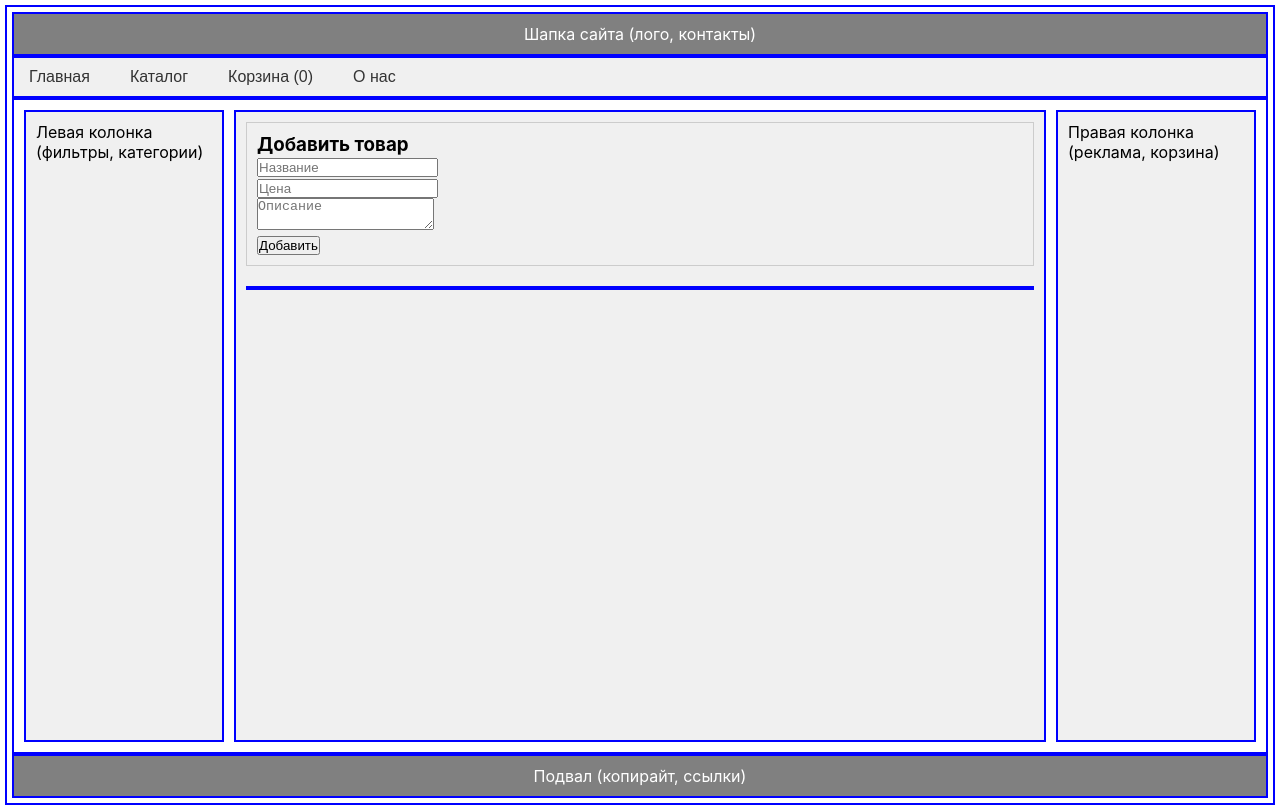
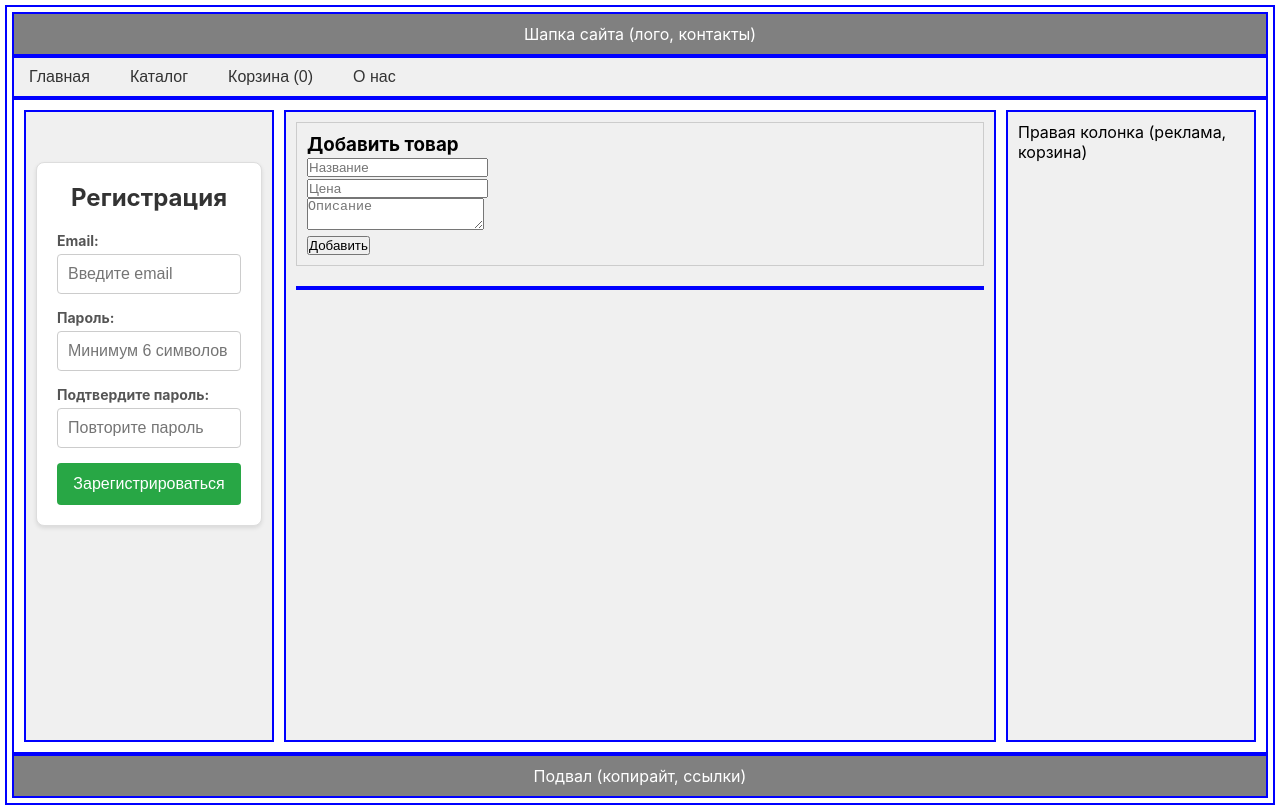
Before and after one commit to hayralik/store, a React (Create React App) app: page /store/catalog in a window 1280 px wide. Built offline with nearby package versions, Linux system fonts and the light colour scheme; no server answers.

Commit message:
Регистрация

```diff
--- a/src/components/layout/layout.css
+++ b/src/components/layout/layout.css
@@ -31,7 +31,7 @@
 
 .sidebar-left, .sidebar-right {
   border: 2px solid blue;
-  width: 200px;
+  width: 250px;
   background: #f0f0f0;
   padding: 10px;
 }
--- a/src/components/layout/layout.jsx
+++ b/src/components/layout/layout.jsx
@@ -1,5 +1,6 @@
 import Navigation from '../navigation/navigation';
 import './layout.css';
+import RegisterForm from '../store/RegisterForm';
 
 export default function Layout({ children }) {
   return (
@@ -12,7 +13,11 @@ export default function Layout({ children }) {
 
       <div className="main-container">
         <aside className="sidebar-left">
-          Левая колонка (фильтры, категории)
+          <RegisterForm onRegisterSuccess={() => {
+            // Что сделать после успешной регистрации
+            // Например, перенаправить на страницу входа
+            console.log('Регистрация успешна!');
+          }} />
         </aside>
 
         <main className="content">
--- /dev/null
+++ b/src/components/store/RegisterForm.css
@@ -0,0 +1,79 @@
+.register-form-container {
+  max-width: 400px;
+  margin: 40px auto;
+  padding: 20px;
+  border: 1px solid #ddd;
+  border-radius: 8px;
+  background-color: #fff;
+  box-shadow: 0 2px 4px rgba(0, 0, 0, 0.1);
+}
+
+.register-form-container h2 {
+  text-align: center;
+  color: #333;
+  margin-bottom: 20px;
+}
+
+.register-form {
+  display: flex;
+  flex-direction: column;
+  gap: 15px;
+}
+
+.form-group {
+  display: flex;
+  flex-direction: column;
+  gap: 5px;
+}
+
+.form-group label {
+  font-weight: bold;
+  color: #555;
+  font-size: 14px;
+}
+
+.form-group input {
+  padding: 10px;
+  border: 1px solid #ccc;
+  border-radius: 4px;
+  font-size: 16px;
+  transition: border-color 0.3s;
+}
+
+.form-group input:focus {
+  outline: none;
+  border-color: #007bff;
+}
+
+.register-button {
+  padding: 12px;
+  background-color: #28a745;
+  color: white;
+  border: none;
+  border-radius: 4px;
+  font-size: 16px;
+  cursor: pointer;
+  transition: background-color 0.3s;
+}
+
+.register-button:hover {
+  background-color: #218838;
+}
+
+.error-message {
+  padding: 10px;
+  background-color: #f8d7da;
+  border: 1px solid #f5c6cb;
+  border-radius: 4px;
+  color: #721c24;
+  font-size: 14px;
+}
+
+.success-message {
+  padding: 10px;
+  background-color: #d4edda;
+  border: 1px solid #c3e6cb;
+  border-radius: 4px;
+  color: #155724;
+  font-size: 14px;
+}
--- /dev/null
+++ b/src/components/store/RegisterForm.jsx
@@ -0,0 +1,117 @@
+import { useState } from 'react';
+import './RegisterForm.css';
+
+export default function RegisterForm({ onRegisterSuccess }) {
+  const [formData, setFormData] = useState({
+    email: '',
+    password: '',
+    confirmPassword: ''
+  });
+  const [error, setError] = useState('');
+  const [success, setSuccess] = useState('');
+
+  const handleChange = (e) => {
+    setFormData({
+      ...formData,
+      [e.target.name]: e.target.value
+    });
+  };
+
+  const handleSubmit = async (e) => {
+    e.preventDefault();
+    setError('');
+    setSuccess('');
+
+    // Проверка совпадения паролей
+    if (formData.password !== formData.confirmPassword) {
+      setError('Пароли не совпадают');
+      return;
+    }
+
+    // Проверка длины пароля
+    if (formData.password.length < 6) {
+      setError('Пароль должен содержать минимум 6 символов');
+      return;
+    }
+
+    try {
+      const response = await fetch('http://localhost:5000/api/register', {
+        method: 'POST',
+        headers: {
+          'Content-Type': 'application/json',
+        },
+        body: JSON.stringify({
+          email: formData.email,
+          password: formData.password
+        })
+      });
+
+      const data = await response.json();
+
+      if (response.ok) {
+        setSuccess('Регистрация успешна!');
+        setFormData({ email: '', password: '', confirmPassword: '' });
+        if (onRegisterSuccess) {
+          onRegisterSuccess();
+        }
+      } else {
+        setError(data.message || 'Ошибка при регистрации');
+      }
+    } catch (err) {
+      setError('Ошибка соединения с сервером');
+    }
+  };
+
+  return (
+    <div className="register-form-container">
+      <h2>Регистрация</h2>
+      <form onSubmit={handleSubmit} className="register-form">
+        <div className="form-group">
+          <label htmlFor="email">Email:</label>
+          <input
+            type="email"
+            id="email"
+            name="email"
+            value={formData.email}
+            onChange={handleChange}
+            required
+            placeholder="Введите email"
+          />
+        </div>
+
+        <div className="form-group">
+          <label htmlFor="password">Пароль:</label>
+          <input
+            type="password"
+            id="password"
+            name="password"
+            value={formData.password}
+            onChange={handleChange}
+            required
+            placeholder="Минимум 6 символов"
+          />
+        </div>
+
+        <div className="form-group">
+          <label htmlFor="confirmPassword">Подтвердите пароль:</label>
+          <input
+            type="password"
+            id="confirmPassword"
+            name="confirmPassword"
+            value={formData.confirmPassword}
+            onChange={handleChange}
+            required
+            placeholder="Повторите пароль"
+          />
+        </div>
+
+        {error && <div className="error-message">{error}</div>}
+        {success && <div className="success-message">{success}</div>}
+
+        <button type="submit" className="register-button">
+          Зарегистрироваться
+        </button>
+      </form>
+    </div>
+  );
+}
```
